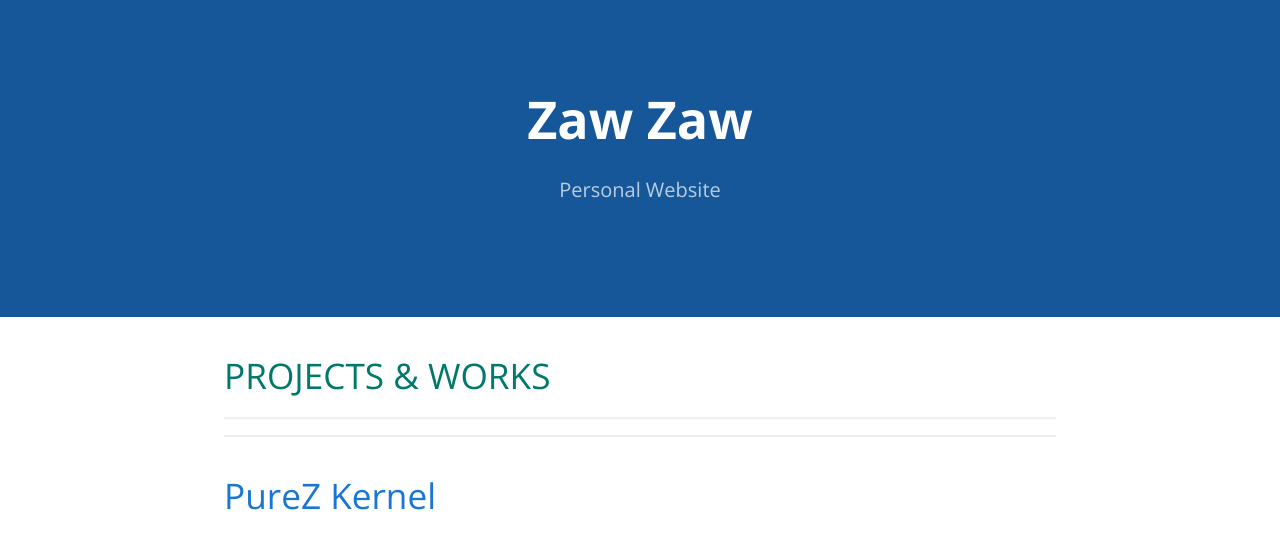
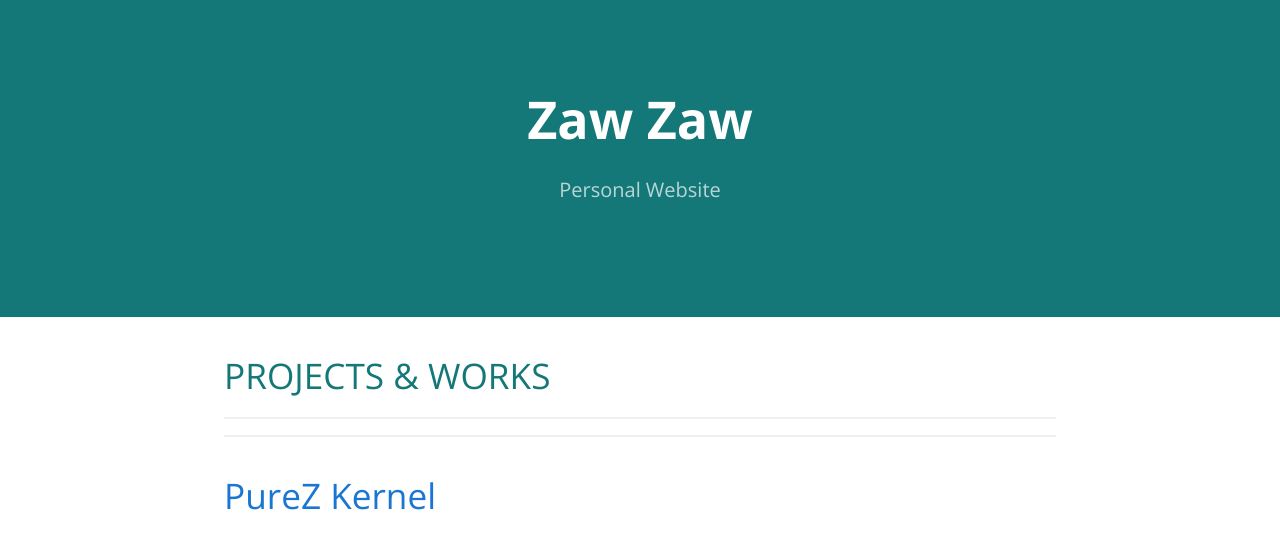
Before and after one commit to zawzaww/zawzaww.github.io, a Jekyll site: the page built from project.md, in a window 1280 px wide. Shown: the top 544 px of the page. Built offline with Jekyll 4.4.1, drawn with Linux system fonts in a browser that asks for light colours.

Commit message:
index: color-variables: Update index for add link and update heading colors
Signed-off-by: Zaw Zaw <mczawzaw12@outlook.com>

```diff
--- a/_sass/variables.scss
+++ b/_sass/variables.scss
@@ -4,11 +4,11 @@ $medium-breakpoint: 42em !default;
 
 // Headers Color
 $header-heading-color: #fff !default;
-$header-bg-color: #155799 !default;
-$header-bg-color-secondary: #155799 !default;
+$header-bg-color: #157878 !default;
+$header-bg-color-secondary: #157878 !default;
 
 // Text Color
-$section-headings-color: #00796b !default;
+$section-headings-color: #157878 !default;
 $body-text-color: #424242 !default;
 $body-link-color: #1976d2 !default;
 $blockquote-text-color: #567482 !default;
```
Also changed, not shown: index.md (+1 -1 lines).
